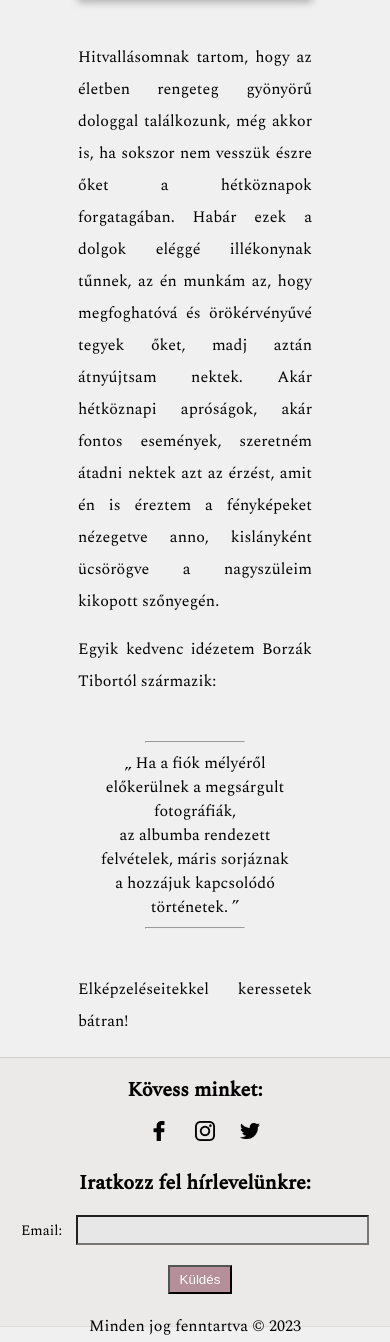
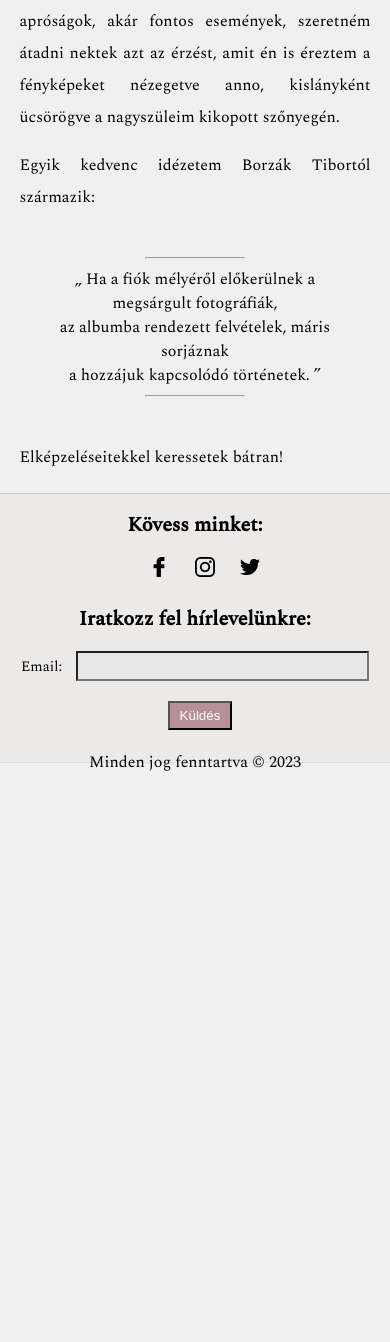
Before and after one commit to nagyger94/KS-photograpyWebsite, a PHP site: page /html/rolam.html in a window 390 px wide. Shown: the part 2340-3682 px from the top of the page. After the commit the page ends 3111 px from the top, so only its background shows below. Run offline with PHP 8.4, Linux system fonts and the light colour scheme.

Commit message:
Responzivitas a Rólam oldalon

```diff
--- a/css/style.css
+++ b/css/style.css
@@ -349,6 +349,7 @@ h1{
 .content_container #katie{
     display: block;
     width: 50%;
+    min-width: 400px;
     margin: auto;
     padding-top: 30px;
 }
@@ -560,6 +561,11 @@ h1{
     }
 }
 
+@media screen and (max-width: 800px){
+    .content_container{
+        width: 70%;
+    }
+}
 
 @media screen and (max-width: 850px){
     .footer_oszlop{
@@ -585,6 +591,10 @@ h1{
     }
 }
 
+@media screen and (max-width: 690px){
+
+}
+
 @media screen and (max-width: 550px){
     #borito_kontener{
         display: inline-block;
@@ -595,10 +605,22 @@ h1{
     #werk_kontener{
         width: 100%;
     }
+
+    .content_container #katie{
+        min-width: 300px;
+    }
+
+    .content_container{
+        width: 90%;
+    }
 }
 
 @media screen and (max-width: 400px){
     #footer_submit{
         margin-top: 20px;
     }
+
+    .content_container #katie{
+        min-width: 250px;
+    }
 }
--- a/html/rolam.html
+++ b/html/rolam.html
@@ -43,7 +43,6 @@
             <article>
                 <h1>Rólam</h1>
                 <hr class="decor_line">
-
 
                 <img id="katie" src="../img/rolam/katie_photo.png" alt="Katie Smith">
 
```
